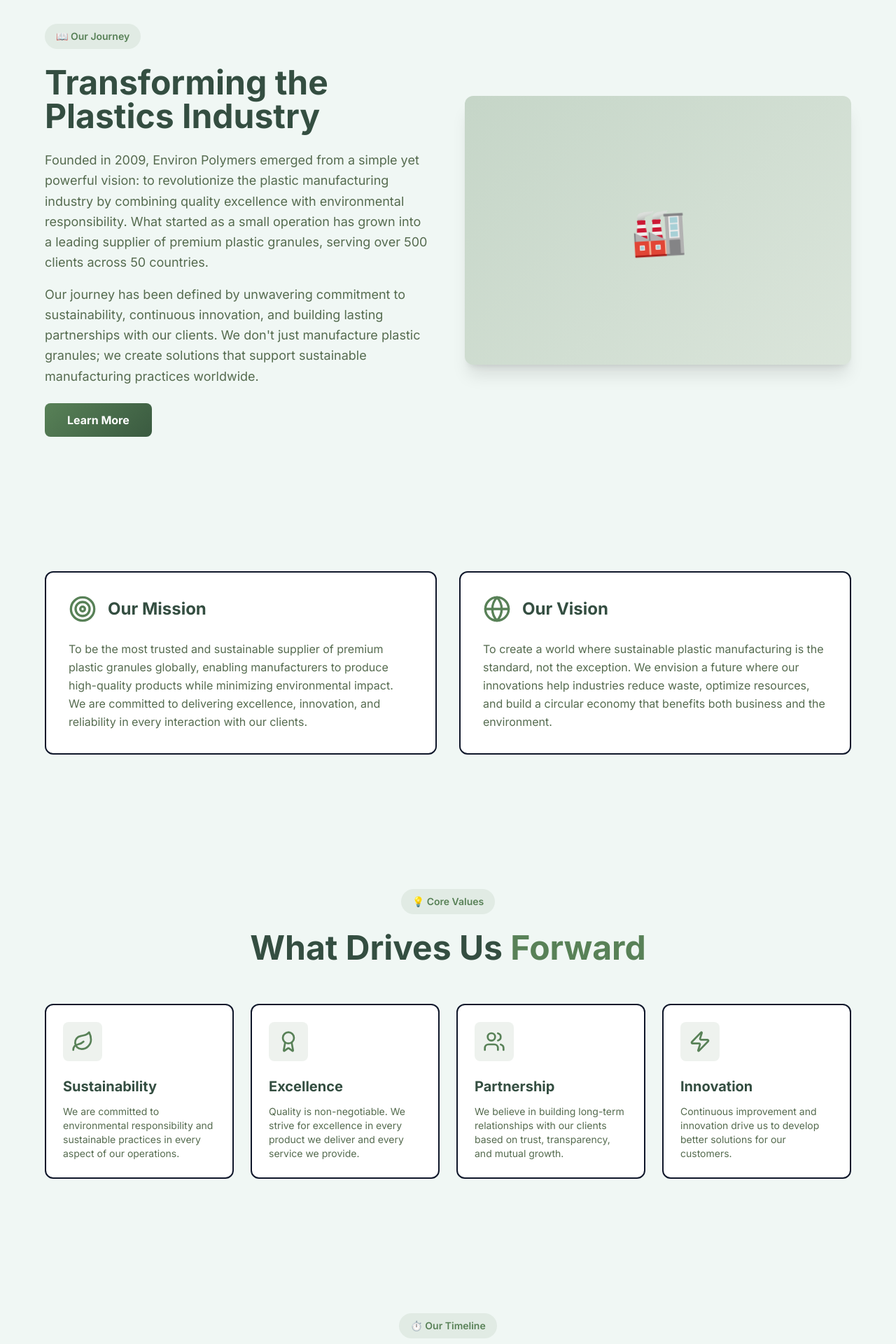
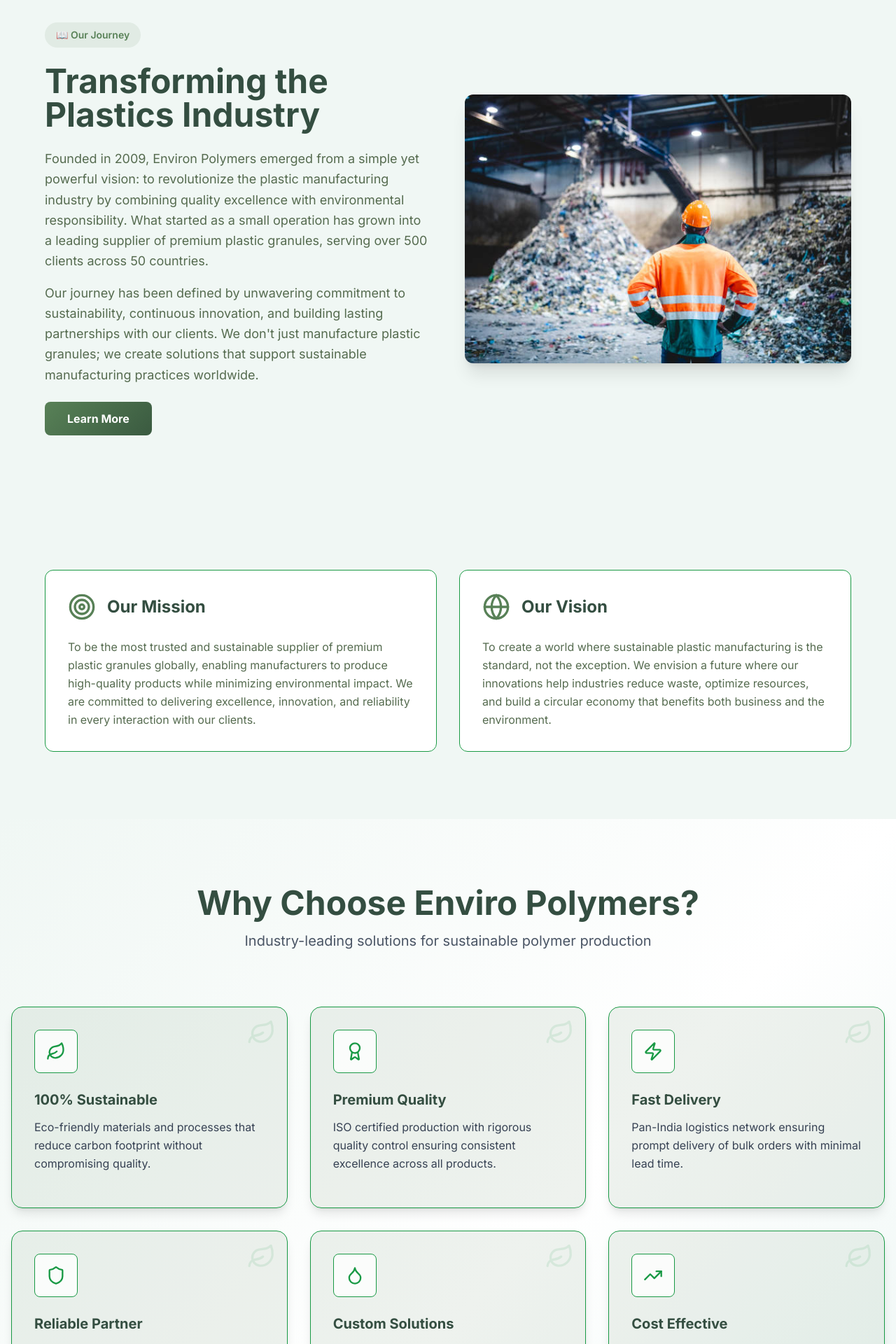
Before and after one commit to Proactii-Media/enviro-polymers, a Next.js app: page /about in a window 1280 px wide. Shown: the part 1300-3220 px from the top of the page at 70% size. Built offline with nearby package versions, Linux system fonts and the light colour scheme.

Commit message:
color changes

```diff
--- a/app/(root)/about/page.tsx
+++ b/app/(root)/about/page.tsx
@@ -2,7 +2,9 @@
 
 import { motion } from "framer-motion";
 import { useState, useRef, useEffect } from "react";
-import { Leaf, Award, Users, Zap, Globe, Target } from "lucide-react";
+import { Award, Globe, Target } from "lucide-react";
+import WhyChooseUs from "@/components/Why-choose-us";
+import Image from "next/image";
 
 export default function AboutPage() {
   const containerVariants = {
@@ -30,42 +32,15 @@ export default function AboutPage() {
       icon: "📊",
       label: "Projects Completed",
       value: "500+",
-      color: "#588157",
+      color: "#1a9a44",
     },
-    { icon: "🌍", label: "Countries Served", value: "50+", color: "#a3b18a" },
-    { icon: "👥", label: "Team Members", value: "200+", color: "#3a5a40" },
+    { icon: "🌍", label: "Countries Served", value: "50+", color: "#1a9a44" },
+    { icon: "👥", label: "Team Members", value: "200+", color: "#1a9a44" },
     {
       icon: "⭐",
       label: "Client Satisfaction",
       value: "98%",
-      color: "#588157",
-    },
-  ];
-
-  const values = [
-    {
-      icon: Leaf,
-      title: "Sustainability",
-      description:
-        "We are committed to environmental responsibility and sustainable practices in every aspect of our operations.",
-    },
-    {
-      icon: Award,
-      title: "Excellence",
-      description:
-        "Quality is non-negotiable. We strive for excellence in every product we deliver and every service we provide.",
-    },
-    {
-      icon: Users,
-      title: "Partnership",
-      description:
-        "We believe in building long-term relationships with our clients based on trust, transparency, and mutual growth.",
-    },
-    {
-      icon: Zap,
-      title: "Innovation",
-      description:
-        "Continuous improvement and innovation drive us to develop better solutions for our customers.",
+      color: "#1a9a44",
     },
   ];
 
@@ -380,7 +355,7 @@ export default function AboutPage() {
                 style={{
                   backgroundColor: "rgba(255, 255, 255, 0.95)",
                   borderColor: "rgba(88, 129, 87, 0.15)",
-                  border: "2px solid",
+                  border: "1px solid #1a9a44",
                 }}
               >
                 <div className="text-5xl mb-4">{stat.icon}</div>
@@ -473,29 +448,15 @@ export default function AboutPage() {
             {/* Image Placeholder */}
             <motion.div
               variants={itemVariants}
-              className="rounded-xl overflow-hidden shadow-xl"
-              style={{
-                backgroundColor: "rgba(88, 129, 87, 0.1)",
-              }}
+              className="relative w-full h-96 rounded-xl overflow-hidden shadow-xl"
             >
-              <div
-                className="w-full h-96 flex items-center justify-center text-6xl relative group"
-                style={{
-                  background:
-                    "linear-gradient(135deg, rgba(88, 129, 87, 0.2) 0%, rgba(163, 177, 138, 0.1) 100%)",
-                }}
-              >
-                <motion.div
-                  animate={{
-                    scale: [1, 1.1, 1],
-                    rotate: [0, 5, -5, 0],
-                  }}
-                  transition={{ duration: 4, repeat: Infinity }}
-                  className="group-hover:scale-110 transition-transform"
-                >
-                  🏭
-                </motion.div>
-              </div>
+              <Image
+                src="/about.jpg"
+                alt="About us"
+                fill
+                className="object-cover"
+                priority
+              />
             </motion.div>
           </motion.div>
         </div>
@@ -523,8 +484,8 @@ export default function AboutPage() {
               className="p-8 rounded-xl backdrop-blur-sm"
               style={{
                 backgroundColor: "rgba(255, 255, 255, 0.95)",
-                borderColor: "rgba(88, 129, 87, 0.2)",
-                border: "2px solid",
+                borderColor: "#1a9a44",
+                border: "1px solid #1a9a44",
               }}
             >
               <div className="flex items-center mb-6">
@@ -551,8 +512,8 @@ export default function AboutPage() {
               className="p-8 rounded-xl backdrop-blur-sm"
               style={{
                 backgroundColor: "rgba(255, 255, 255, 0.95)",
-                borderColor: "rgba(88, 129, 87, 0.2)",
-                border: "2px solid",
+                borderColor: "#1a9a44",
+                border: "1px solid #1a9a44",
               }}
             >
               <div className="flex items-center mb-6">
@@ -576,76 +537,15 @@ export default function AboutPage() {
         </div>
       </motion.section>
 
-      {/* Core Values Section */}
+      {/* Why Choose Us Section */}
       <motion.section
         initial={{ opacity: 0 }}
         whileInView={{ opacity: 1 }}
         transition={{ duration: 0.8 }}
         viewport={{ once: true }}
-        className="px-4 py-16 md:py-24 relative z-10"
+        className="relative z-10"
       >
-        <div className="max-w-6xl mx-auto">
-          <motion.div
-            variants={containerVariants}
-            initial="hidden"
-            whileInView="visible"
-            viewport={{ once: true }}
-            className="text-center mb-14"
-          >
-            <motion.span
-              variants={itemVariants}
-              className="inline-block px-4 py-2 rounded-full text-sm font-semibold mb-6"
-              style={{
-                backgroundColor: "rgba(88, 129, 87, 0.1)",
-                color: "#588157",
-              }}
-            >
-              💡 Core Values
-            </motion.span>
-            <motion.h2
-              variants={itemVariants}
-              className="text-4xl md:text-5xl font-bold mb-4"
-              style={{ color: "#344e41" }}
-            >
-              What Drives Us <span style={{ color: "#588157" }}>Forward</span>
-            </motion.h2>
-          </motion.div>
-
-          <div className="grid grid-cols-1 md:grid-cols-2 lg:grid-cols-4 gap-6">
-            {values.map((value, index) => {
-              const Icon = value.icon;
-              return (
-                <motion.div
-                  key={index}
-                  variants={itemVariants}
-                  whileHover={{ y: -8 }}
-                  className="p-6 rounded-xl backdrop-blur-sm group"
-                  style={{
-                    backgroundColor: "rgba(255, 255, 255, 0.95)",
-                    borderColor: "rgba(88, 129, 87, 0.2)",
-                    border: "2px solid",
-                  }}
-                >
-                  <div
-                    className="mb-4 p-3 rounded-lg inline-block group-hover:scale-110 transition-transform"
-                    style={{ backgroundColor: "rgba(88, 129, 87, 0.1)" }}
-                  >
-                    <Icon size={32} color="#588157" />
-                  </div>
-                  <h3
-                    className="text-xl font-bold mb-3"
-                    style={{ color: "#344e41" }}
-                  >
-                    {value.title}
-                  </h3>
-                  <p className="text-sm" style={{ color: "#556B4F" }}>
-                    {value.description}
-                  </p>
-                </motion.div>
-              );
-            })}
-          </div>
-        </div>
+        <WhyChooseUs />
       </motion.section>
 
       {/* Timeline Section */}
@@ -679,7 +579,7 @@ export default function AboutPage() {
               className="text-4xl md:text-5xl font-bold mb-4"
               style={{ color: "#344e41" }}
             >
-              Milestones in Our <span style={{ color: "#588157" }}>Growth</span>
+              Milestones in Our <span style={{ color: "#1a9a44" }}>Growth</span>
             </motion.h2>
           </motion.div>
 
@@ -698,7 +598,7 @@ export default function AboutPage() {
                   <div
                     className="w-6 h-6 rounded-full border-4 z-10"
                     style={{
-                      borderColor: "#588157",
+                      borderColor: "#1a9a44",
                       backgroundColor: "#a3b18a",
                     }}
                   />
@@ -717,12 +617,12 @@ export default function AboutPage() {
                     style={{
                       backgroundColor: "rgba(255, 255, 255, 0.95)",
                       borderColor: "rgba(88, 129, 87, 0.15)",
-                      border: "2px solid",
+                      border: "1px solid #1a9a44",
                     }}
                   >
                     <h3
                       className="text-2xl font-bold mb-2"
-                      style={{ color: "#588157" }}
+                      style={{ color: "#1a9a44" }}
                     >
                       {item.year}
                     </h3>
@@ -799,7 +699,7 @@ export default function AboutPage() {
                 style={{
                   backgroundColor: "rgba(255, 255, 255, 0.95)",
                   borderColor: "rgba(88, 129, 87, 0.15)",
-                  border: "2px solid",
+                  border: "1px solid #1a9a44",
                 }}
               >
                 <div
@@ -855,7 +755,7 @@ export default function AboutPage() {
               className="inline-block px-4 py-2 rounded-full text-sm font-semibold mb-6"
               style={{
                 backgroundColor: "rgba(88, 129, 87, 0.1)",
-                color: "#588157",
+                color: "#1a9a44",
               }}
             >
               🏆 Recognition
@@ -882,7 +782,7 @@ export default function AboutPage() {
                 style={{
                   backgroundColor: "rgba(255, 255, 255, 0.95)",
                   borderColor: "rgba(88, 129, 87, 0.2)",
-                  border: "2px solid",
+                  border: "1px solid #1a9a44",
                 }}
               >
                 <Award
@@ -902,101 +802,6 @@ export default function AboutPage() {
         </div>
       </motion.section>
 
-      {/* Why Choose Us Section */}
-      <motion.section
-        initial={{ opacity: 0 }}
-        whileInView={{ opacity: 1 }}
-        transition={{ duration: 0.8 }}
-        viewport={{ once: true }}
-        className="px-4 py-16 md:py-24 relative z-10"
-      >
-        <div className="max-w-6xl mx-auto">
-          <motion.div
-            variants={containerVariants}
-            initial="hidden"
-            whileInView="visible"
-            viewport={{ once: true }}
-            className="grid grid-cols-1 lg:grid-cols-2 gap-12 items-center"
-          >
-            {/* Image */}
-            <motion.div
-              variants={itemVariants}
-              className="rounded-xl overflow-hidden shadow-xl"
-              style={{
-                backgroundColor: "rgba(88, 129, 87, 0.1)",
-              }}
-            >
-              <div
-                className="w-full h-96 flex items-center justify-center text-6xl relative group"
-                style={{
-                  background:
-                    "linear-gradient(135deg, rgba(88, 129, 87, 0.2) 0%, rgba(163, 177, 138, 0.1) 100%)",
-                }}
-              >
-                <motion.div
-                  animate={{
-                    scale: [1, 1.1, 1],
-                  }}
-                  transition={{ duration: 4, repeat: Infinity }}
-                  className="group-hover:scale-110 transition-transform"
-                >
-                  🌱
-                </motion.div>
-              </div>
-            </motion.div>
-
-            {/* Content */}
-            <motion.div variants={itemVariants}>
-              <span
-                className="inline-block px-4 py-2 rounded-full text-sm font-semibold mb-6"
-                style={{
-                  backgroundColor: "rgba(88, 129, 87, 0.1)",
-                  color: "#588157",
-                }}
-              >
-                ✨ Why Choose Us
-              </span>
-              <h2
-                className="text-4xl md:text-5xl font-bold mb-6"
-                style={{ color: "#344e41" }}
-              >
-                The Environ Polymers Advantage
-              </h2>
-
-              <div className="space-y-4">
-                {[
-                  "Premium quality products meeting international standards",
-                  "Sustainable manufacturing with zero waste initiatives",
-                  "Dedicated customer support and technical assistance",
-                  "Competitive pricing with transparent cost structures",
-                  "Reliable supply chain with timely deliveries",
-                  "Continuous innovation and product development",
-                ].map((point, index) => (
-                  <motion.div
-                    key={index}
-                    initial={{ opacity: 0, x: -20 }}
-                    whileInView={{ opacity: 1, x: 0 }}
-                    transition={{ delay: index * 0.1 }}
-                    viewport={{ once: true }}
-                    className="flex items-center gap-4"
-                  >
-                    <div
-                      className="w-6 h-6 rounded-full flex items-center justify-center shrink-0"
-                      style={{ backgroundColor: "#588157" }}
-                    >
-                      <span className="text-white text-sm">✓</span>
-                    </div>
-                    <p className="text-base" style={{ color: "#556B4F" }}>
-                      {point}
-                    </p>
-                  </motion.div>
-                ))}
-              </div>
-            </motion.div>
-          </motion.div>
-        </div>
-      </motion.section>
-
       {/* Call to Action Section */}
       <motion.section
         initial={{ opacity: 0, y: 40 }}
@@ -1010,7 +815,7 @@ export default function AboutPage() {
             whileHover={{ scale: 1.02 }}
             className="py-12 px-8 md:px-16 rounded-xl text-white text-center transition-all shadow-lg"
             style={{
-              background: "linear-gradient(135deg, #588157 0%, #3a5a40 100%)",
+              background: "linear-gradient(135deg, #588157 0%, #1a9a44 100%)",
             }}
           >
             <motion.h2
--- a/app/(root)/industries/page.tsx
+++ b/app/(root)/industries/page.tsx
@@ -187,7 +187,9 @@ export default function IndustriesPage() {
         <div className="absolute inset-0 bg-black/30" />
 
         <div className="relative z-10 text-center text-white px-4">
-          <h1 className="text-5xl font-bold mb-4">Industries We Partner With</h1>
+          <h1 className="text-5xl font-bold mb-4">
+            Industries We Partner With
+          </h1>
           <p className="text-lg text-white/80">
             Smart, scalable, and sustainable solutions for modern industries
           </p>
@@ -203,7 +205,7 @@ export default function IndustriesPage() {
               initial={{ opacity: 0, y: 30 }}
               whileInView={{ opacity: 1, y: 0 }}
               whileHover={{ y: -8 }}
-              className="group rounded-2xl overflow-hidden shadow-md hover:shadow-2xl"
+              className="group rounded-2xl overflow-hidden shadow-md hover:shadow-2xl border-b-4 border-[#1a9a44]"
             >
               {/* Image */}
               <div className="relative h-48 overflow-hidden">
--- a/components/ServiceCard.tsx
+++ b/components/ServiceCard.tsx
@@ -310,11 +310,11 @@ const ServiceCard = ({
             whileTap={{ scale: 0.98 }}
             className="w-full px-4 py-2.5 rounded-lg font-semibold text-sm transition-all border flex items-center justify-center gap-2"
             style={{
-              color: isHovered ? "#588157" : "#ffffff",
+              color: isHovered ? "#1a9a44" : "#ffffff",
               backgroundColor: isHovered
                 ? "rgba(255, 255, 255, 0.9)"
-                : "#588157",
-              borderColor: isHovered ? "rgba(255, 255, 255, 0.5)" : "#588157",
+                : "#1a9a44",
+              borderColor: isHovered ? "rgba(255, 255, 255, 0.5)" : "#1a9a44",
             }}
           >
             Explore
--- a/components/ServicesPreview.tsx
+++ b/components/ServicesPreview.tsx
@@ -184,7 +184,7 @@ const ServicePreview = () => {
                 className="px-8 py-3 font-semibold rounded-lg transition-all duration-300 shadow-lg hover:shadow-2xl text-white"
                 style={{
                   backgroundImage:
-                    "linear-gradient(135deg, #588157 0%, #3a5a40 100%)",
+                    "linear-gradient(135deg, #1a9a44 0%, #3a5a40 100%)",
                 }}
               >
                 Get Quotation
```
Also changed, not shown: app/(root)/contact/page.tsx (+10 -10 lines), components/Why-choose-us.tsx (+12 -12 lines), components/Navbar.tsx (line endings or trailing spaces), public/about.jpg (added).
